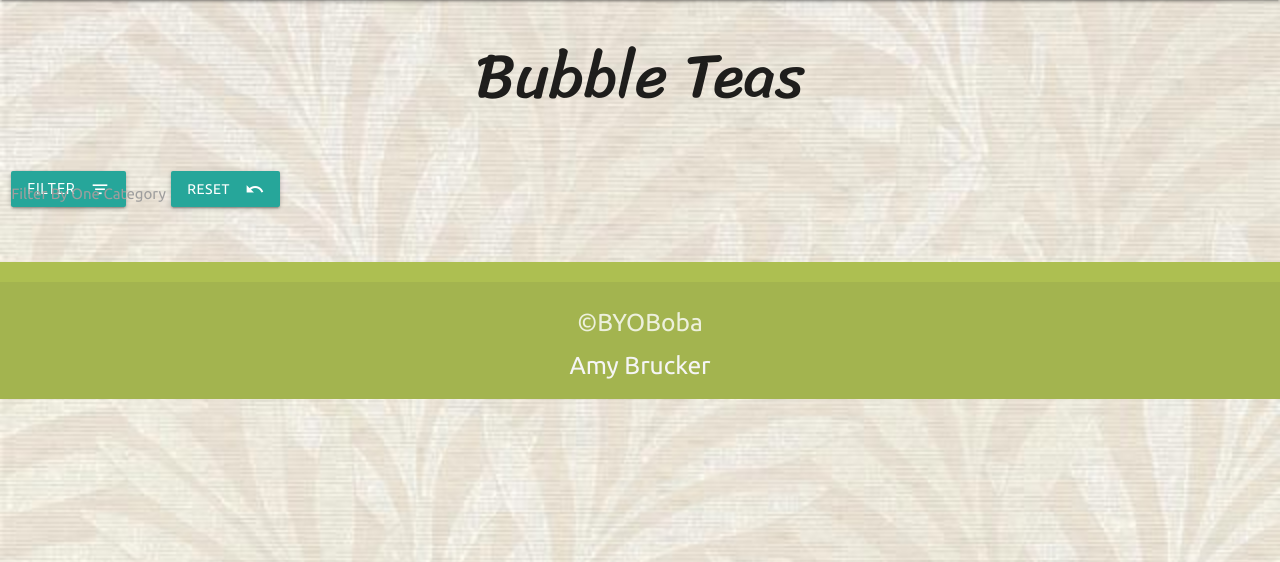
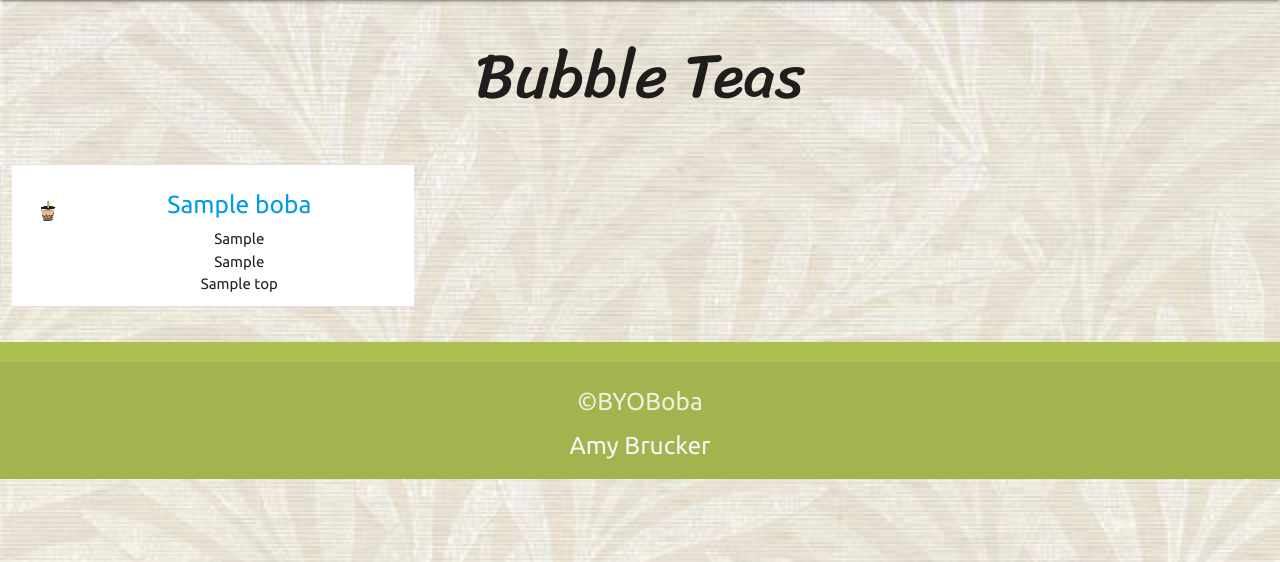
Before and after one commit to amybru/byioboba, a Flask app: page /get_drink in a window 1280 px wide. Shown: the part 64-626 px from the top of the page. Run offline with Flask 2, Linux system fonts and the light colour scheme; a database or web service that is not in the repository returns one stand-in record (values such as "Sample title"); some libraries are stand-ins or nearby versions.

Commit message:
Adjustment made to the grid for better UX

```diff
--- a/templates/drinks.html
+++ b/templates/drinks.html
@@ -7,49 +7,21 @@
       <h1 class="page-title">Bubble Teas</h1>
    </div>
 </div>
-<!--Search by filtering drink options-->
-<div class="row">
-<form id="filter_form" method="POST" action="{{ url_for('get_drink') }}">
-   <div class="input-field col s12 m6">
-      <select multiple>
-         <option value="" disabled selected>Filter</option>
-         <option value="1">Drink Type</option>
-         <option value="2">Tea Type</option>
-         <option value="3">Toppings</option>
-      </select>
-      <!--How to use our filter instructions-->
-      <label>Filter By One Category</label>
-   <!--Submit Button-->
-   <div class="row submit-button-wrapper">
-      <div class="col s6 m3">
-         <button id="filter_btn" class="btn" type="submit" aria-label="Filter button">
-         <span class="hide-on-small-and-down">Filter</span>
-         <i class="material-icons right">filter_list</i>
-         </button>
-      </div>
-      <!--Reset Button-->
-      <div class="col s6 m3">
-         <a class="btn" href="{{ url_for('get_drink') }}" aria-label="Reset page button">
-         <span class="hide-on-small-and-down">Reset</span>
-         <i class="material-icons right">undo</i>
-         </a>
-        </div>
-      </div>
-   </div>
-</form>
-</div>
-{% for drink in drinks %}
-<div>
-    <ul class="collection">
+
+<div class="row center-align">
+   <!--WITHOUT SEARCH-->
+   {% for boba in boba %}
+   <div>
+    <ul class="collection col s12 m6 l4 hoverable">
     <li class="collection-item avatar">
-      <img src="{{ boba.drink_image }}" alt="{{ boba.drink_name }}" class="circle">
-      <span class="title">{{boba.drink_name}}</span>
-      <a href="{{ url_for('get_drink', drink_name=item_value['_id'] ) }}"><h5 class="card-title">{{ item_value["drink_name"] }}</h5></a>
-      <p>First Line <br>
-         Second Line
+      <img src="static/img/logo.jpg" alt="Boba" class="circle">
+      <a class="title" href="{{ url_for('see_one', boba_id=boba._id)}}"><h5 class="card-title">{{ boba.drink_name }}</h5></a>
+      <p>{{ boba.drink_type }} <br>
+         {{ boba.tea_type }} <br>
+         {{ boba.top }}
       </p>
     </li>
   </ul>
 </div>
-{% endfor %}
+  {% endfor %}
 {% endblock %}
```
